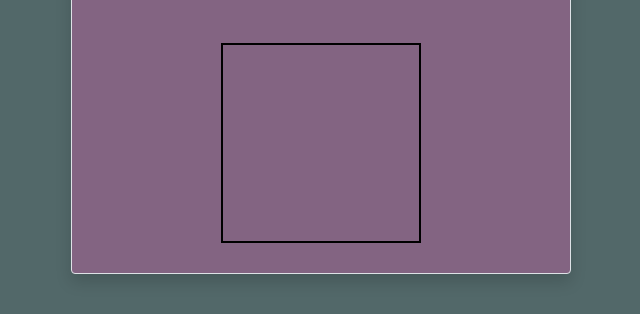
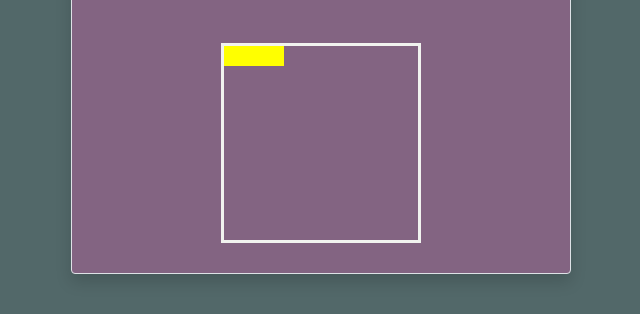
Before and after one commit to klezi10/snake-game, a plain HTML site: page index.html in a window 1280 px wide. Shown: the part 304-618 px from the top of the page, without its empty margins (319-959 px from the left). Drawn offline with nearby package versions, Linux system fonts and the light colour scheme.

Commit message:
drew the snake on the grid

```diff
--- a/script.js
+++ b/script.js
@@ -2,6 +2,7 @@ const startBtn = document.querySelector('#start');
 const scoreDisplay = document.getElementById('score');
 const grid = document.querySelector('.grid');
 let squares = [];
+theSnake = [2, 1, 0];
 
 function createGrid() {
   for (let i = 0; i < 100; i++) {
@@ -13,3 +14,11 @@ function createGrid() {
 }
 
 createGrid();
+
+theSnake.forEach((index) => squares[index].classList.add('snake'));
+
+// function move() {
+
+// }
+
+// move()
--- a/style.css
+++ b/style.css
@@ -35,7 +35,7 @@ h2 {
   flex-wrap: wrap;
   width: 200px;
   height: 200px;
-  border: 2px solid black;
+  border: 3px solid #f1f3ef;
   margin: 0 auto;
 }
 
@@ -43,3 +43,7 @@ h2 {
   width: 20px;
   height: 20px;
 }
+
+.snake {
+  background: yellow;
+}
```
